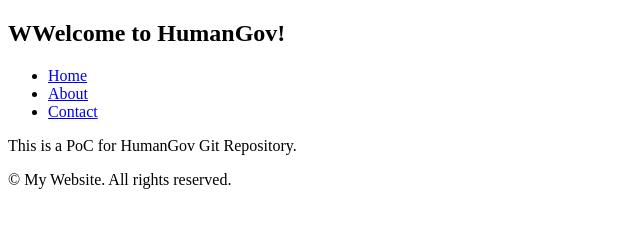
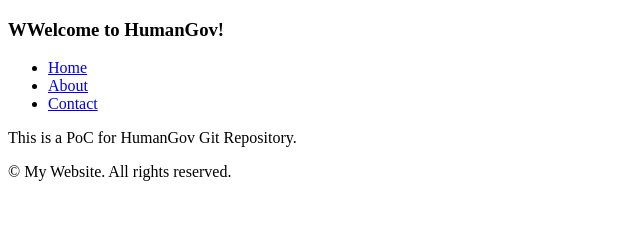
Before and after one commit to jeffdb2/human-gov-application, a plain HTML site: page index.html in a window 1280 px wide. Shown: the whole page, without its empty margins (0-640 px from the left). Drawn offline with Linux system fonts and the light colour scheme.

Commit message:
modify to h3

```diff
--- a/index.html
+++ b/index.html
@@ -5,7 +5,7 @@
 </head>
 <body>
 <header>
-<h2>WWelcome to HumanGov!</h2>
+<h3>WWelcome to HumanGov!</h3>
 <nav>
 <ul>
 <li><a href="#">Home</a></li>
```
